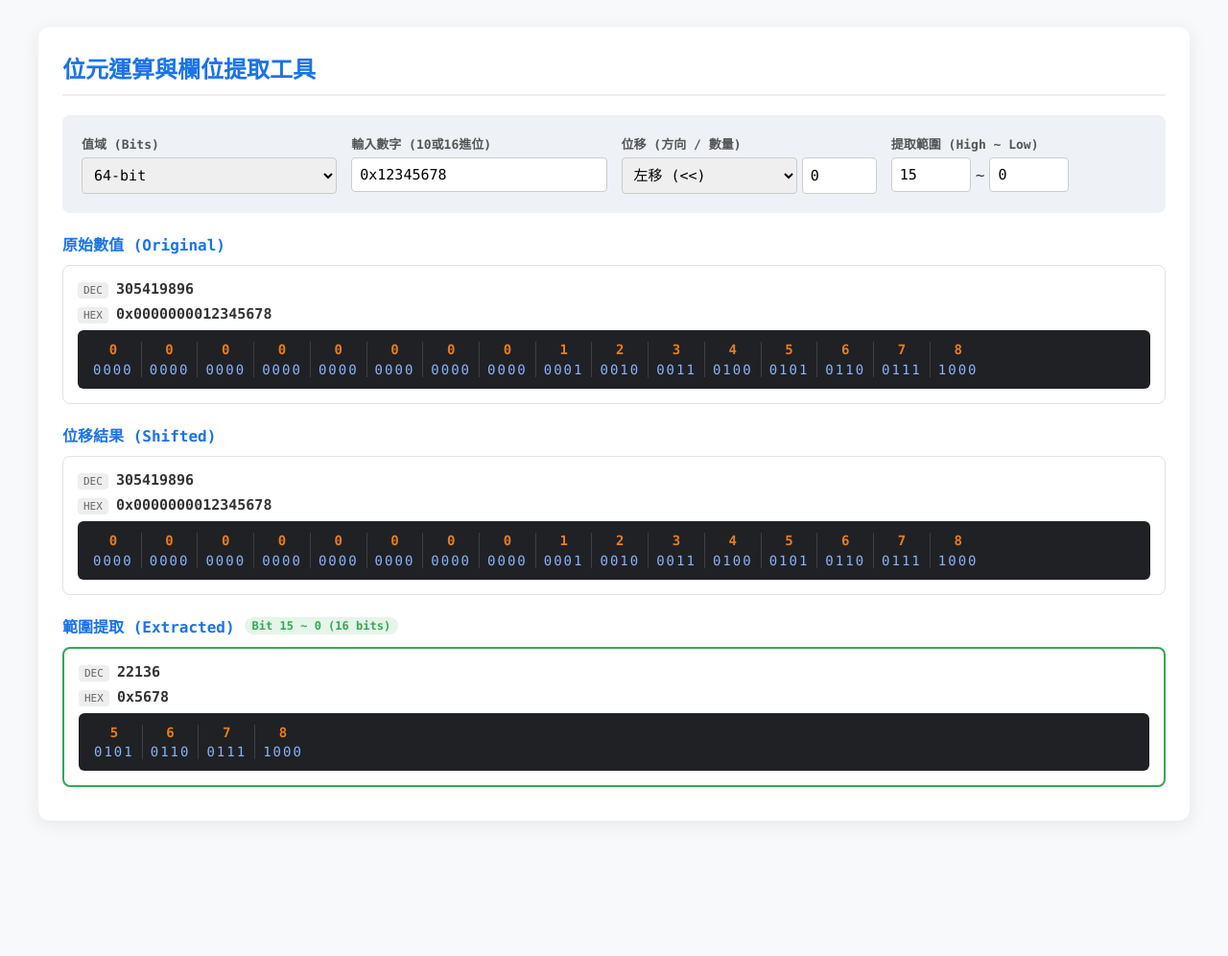
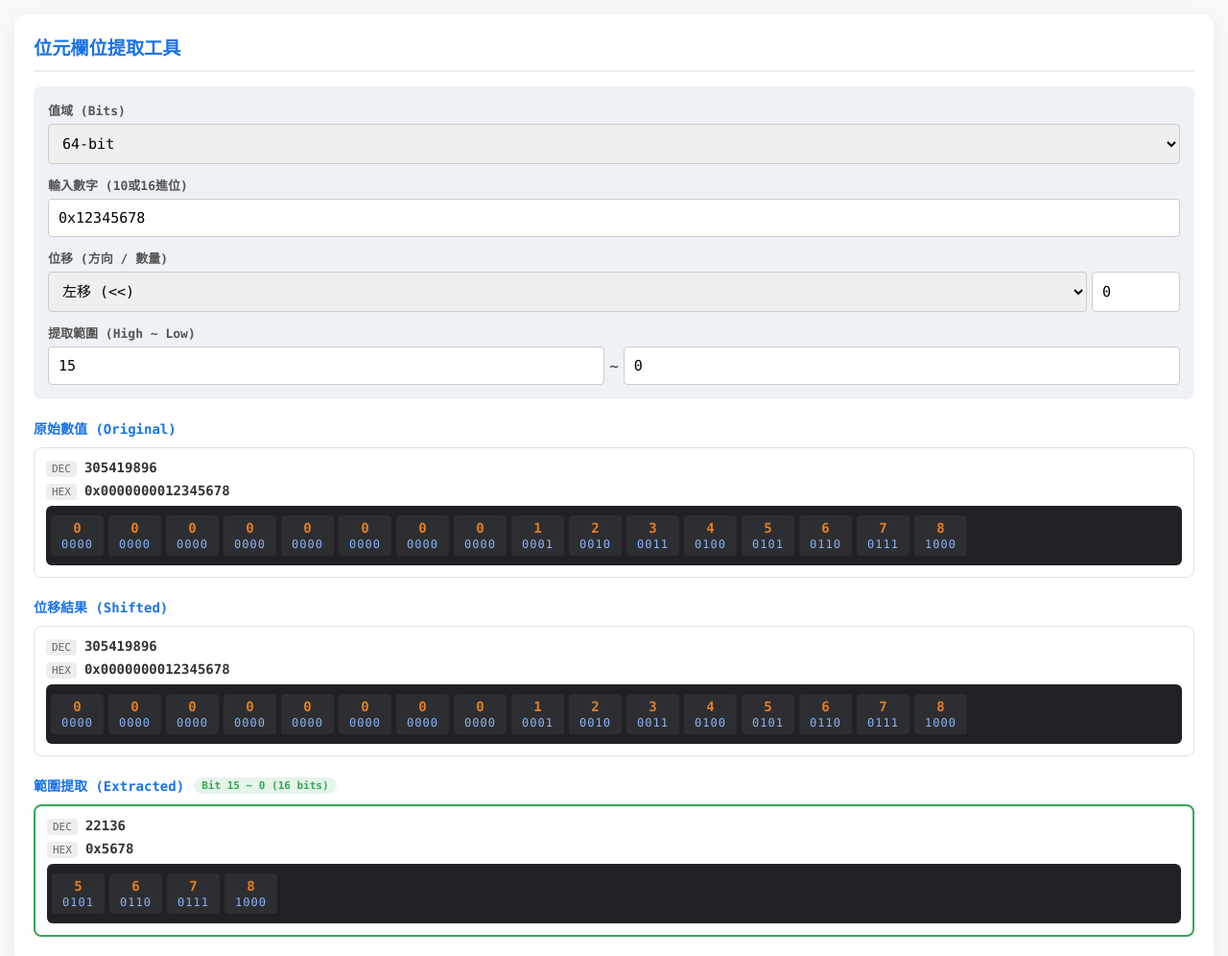
Before and after one commit to JK-YYS/bit-field-app, a website: page index.html in a window 1280 px wide. Shown: the whole page at 96% size. Before the commit the page ends 883 px from the top, so only its background shows below. Drawn offline with Linux system fonts and the light colour scheme.

Commit message:
Update index.html

```diff
--- a/index.html
+++ b/index.html
@@ -3,7 +3,7 @@
 <head>
     <meta charset="UTF-8">
     <meta name="viewport" content="width=device-width, initial-scale=1.0">
-    <title>位元欄位提取工具 (Bit Field Extractor)</title>
+    <title>位元欄位提取工具 (Mobile Optimized)</title>
     <style>
         :root {
             --bg-color: #f8f9fa;
@@ -14,35 +14,51 @@
             --code-bg: #202124;
             --highlight: #34a853;
         }
-        body { font-family: 'Consolas', 'Monaco', 'Microsoft JhengHei', monospace; background-color: var(--bg-color); padding: 20px; color: #333; }
-        .container { max-width: 1150px; margin: auto; background: var(--card-bg); padding: 25px; border-radius: 12px; box-shadow: 0 4px 20px rgba(0,0,0,0.08); }
-        h2 { color: var(--primary-color); border-bottom: 2px solid #eee; padding-bottom: 10px; margin: 0 0 20px 0; }
+        body { font-family: 'Consolas', 'Monaco', 'Microsoft JhengHei', monospace; background-color: var(--bg-color); padding: 15px; color: #333; margin: 0; }
+        .container { max-width: 100%; margin: auto; background: var(--card-bg); padding: 20px; border-radius: 12px; box-shadow: 0 4px 20px rgba(0,0,0,0.08); }
+        h2 { color: var(--primary-color); border-bottom: 2px solid #eee; padding-bottom: 10px; margin: 0 0 15px 0; font-size: 1.2rem; }
 
-        .controls { display: grid; grid-template-columns: repeat(auto-fit, minmax(220px, 1fr)); gap: 15px; background: #eef2f7; padding: 20px; border-radius: 8px; margin-bottom: 20px; }
+        .controls { display: grid; grid-template-columns: 1fr; gap: 12px; background: #eef2f7; padding: 15px; border-radius: 8px; margin-bottom: 20px; }
         .input-group { display: flex; flex-direction: column; gap: 5px; }
         label { font-weight: bold; font-size: 13px; color: #555; }
-        input, select { padding: 8px; border: 1px solid #ccc; border-radius: 4px; font-size: 15px; font-family: inherit; }
+        input, select { padding: 10px; border: 1px solid #ccc; border-radius: 4px; font-size: 15px; font-family: inherit; }
 
-        .section-title { font-weight: bold; color: var(--primary-color); margin: 20px 0 10px 0; display: flex; align-items: center; gap: 10px; }
-        .result-card { background: var(--card-bg); border: 1px solid #dfe1e5; border-radius: 8px; padding: 15px; margin-bottom: 10px; }
-        .val-row { margin-bottom: 8px; font-size: 15px; }
+        .section-title { font-weight: bold; color: var(--primary-color); margin: 20px 0 10px 0; display: flex; align-items: center; gap: 10px; font-size: 14px; }
+        .result-card { background: var(--card-bg); border: 1px solid #dfe1e5; border-radius: 8px; padding: 12px; margin-bottom: 10px; }
+        .val-row { margin-bottom: 8px; font-size: 14px; word-break: break-all; }
         .label-tag { background: #eee; padding: 2px 6px; border-radius: 4px; font-size: 11px; margin-right: 8px; color: #666; }
 
-        /* 二進位顯示核心樣式 */
-        .binary-row { display: flex; flex-direction: row; background: var(--code-bg); padding: 12px 8px; border-radius: 6px; overflow-x: auto; }
-        .bit-unit { display: flex; flex-direction: column; align-items: center; flex: 0 0 auto; min-width: 40px; padding: 0 8px; border-right: 1px solid #3c4043; }
-        .bit-unit:last-child { border-right: none; }
-        .hex-top { color: var(--hex-color); font-weight: bold; font-size: 14px; margin-bottom: 4px; min-height: 1.2em; }
-        .bin-bottom { color: var(--bin-color); font-size: 14px; letter-spacing: 2px; }
+        /* 關鍵修改：增加 flex-wrap 讓內容可以自動換行 */
+        .binary-row {
+            display: flex;
+            flex-direction: row;
+            flex-wrap: wrap; /* 讓超出寬度的方格換行 */
+            background: var(--code-bg);
+            padding: 10px 5px;
+            border-radius: 6px;
+            gap: 5px; /* 方格間距 */
+        }
+        .bit-unit {
+            display: flex;
+            flex-direction: column;
+            align-items: center;
+            background: #2d2e31; /* 為每個單元增加微弱背景色 */
+            padding: 5px;
+            border-radius: 4px;
+            min-width: 45px;
+            border-right: none; /* 手機版不使用右邊框區分 */
+        }
+        .hex-top { color: var(--hex-color); font-weight: bold; font-size: 14px; margin-bottom: 2px; }
+        .bin-bottom { color: var(--bin-color); font-size: 12px; letter-spacing: 1px; }
 
         .highlight-box { border: 2px solid var(--highlight); }
-        .range-info { font-size: 12px; color: var(--highlight); background: #e6f4ea; padding: 2px 8px; border-radius: 10px; }
+        .range-info { font-size: 11px; color: var(--highlight); background: #e6f4ea; padding: 2px 8px; border-radius: 10px; }
     </style>
 </head>
 <body>
 
 <div class="container">
-    <h2>位元運算與欄位提取工具</h2>
+    <h2>位元欄位提取工具</h2>
 
     <div class="controls">
         <div class="input-group">
@@ -63,30 +79,30 @@
                     <option value="L">左移 (<<)</option>
                     <option value="R">右移 (>>)</option>
                 </select>
-                <input type="number" id="shiftAmt" value="0" min="0" oninput="update()" style="width:60px;">
+                <input type="number" id="shiftAmt" value="0" min="0" oninput="update()" style="width:70px;">
             </div>
         </div>
         <div class="input-group">
             <label>提取範圍 (High ~ Low)</label>
             <div style="display: flex; align-items: center; gap: 5px;">
-                <input type="number" id="rangeHigh" value="15" oninput="update()" style="width:65px;">
+                <input type="number" id="rangeHigh" value="15" oninput="update()" style="flex:1;">
                 <span>~</span>
-                <input type="number" id="rangeLow" value="0" oninput="update()" style="width:65px;">
+                <input type="number" id="rangeLow" value="0" oninput="update()" style="flex:1;">
             </div>
         </div>
     </div>
 
     <div class="section-title">原始數值 (Original)</div>
-    <div class="result-card" id="originRes"></div>
+    <div id="originRes"></div>
 
     <div class="section-title">位移結果 (Shifted)</div>
-    <div class="result-card" id="shiftedRes"></div>
+    <div id="shiftedRes"></div>
 
     <div class="section-title">
         範圍提取 (Extracted)
         <span id="rangeDisplay" class="range-info">Bit 15 ~ 0</span>
     </div>
-    <div class="result-card highlight-box" id="rangeRes"></div>
+    <div id="rangeRes"></div>
 </div>
 
 <script>
@@ -112,12 +128,10 @@
             if (!inputStr) return;
             let val = BigInt(inputStr) & MASK_FULL;
 
-            // 1. 原始與位移 (標準 4-bit 對齊)
             renderStandard(val, 'originRes', bitMode);
             let sVal = (shiftDir === 'L') ? (val << shiftAmt) : (val >> shiftAmt);
             renderStandard(sVal & MASK_FULL, 'shiftedRes', bitMode);
 
-            // 2. 提取範圍 (精確 bit 顯示)
             const h = Math.max(rHigh, rLow);
             const l = Math.min(rHigh, rLow);
             const len = h - l + 1;
@@ -129,61 +143,49 @@
         }
     }
 
-    // 標準顯示：湊滿 4 bits 一組
     function renderStandard(num, targetId, totalBits) {
         const hexSize = totalBits / 4;
         const hexStr = num.toString(16).padStart(hexSize, '0').toUpperCase();
         const binStr = num.toString(2).padStart(totalBits, '0');
 
-        let html = `<div class="binary-row">`;
+        let html = `<div class="result-card"><div class="val-row"><span class="label-tag">DEC</span><strong>${num.toString(10)}</strong></div>
+                    <div class="val-row"><span class="label-tag">HEX</span><strong>0x${hexStr}</strong></div>
+                    <div class="binary-row">`;
         for (let i = 0; i < hexSize; i++) {
             html += `<div class="bit-unit">
                         <div class="hex-top">${hexStr[i]}</div>
                         <div class="bin-bottom">${binStr.substr(i*4, 4)}</div>
                      </div>`;
         }
-        html += `</div>`;
-
-        document.getElementById(targetId).innerHTML = `
-            <div class="val-row"><span class="label-tag">DEC</span><strong>${num.toString(10)}</strong></div>
-            <div class="val-row"><span class="label-tag">HEX</span><strong>0x${hexStr}</strong></div>
-            ${html}`;
+        html += `</div></div>`;
+        document.getElementById(targetId).innerHTML = html;
     }
 
-    // 提取顯示：提取幾個 bit 就顯幾個，但維持每 4 bit 分隔
     function renderExtracted(num, targetId, len) {
         const binStr = num.toString(2).padStart(len, '0');
         const hexStr = num.toString(16).toUpperCase();
 
-        let html = `<div class="binary-row">`;
-        // 從右側(LSB)開始計算，但為了 layout 要從左側開始渲染
-        // 我們先計算總共有幾組
+        let html = `<div class="result-card highlight-box"><div class="val-row"><span class="label-tag">DEC</span><strong>${num.toString(10)}</strong></div>
+                    <div class="val-row"><span class="label-tag">HEX</span><strong>0x${hexStr}</strong></div>
+                    <div class="binary-row">`;
+
         const groups = [];
         for (let i = len; i > 0; i -= 4) {
             const currentLen = i < 4 ? i : 4;
             const chunk = binStr.substring(i - currentLen, i);
-            groups.unshift(chunk); // 放到陣列前方
+            groups.unshift(chunk);
         }
-
-        // 根據對應的 16 進位字元渲染 (需注意 16 進位是對應整個數值)
-        // 為了簡單化，我們直接計算每一組對應的 Hex
         const fullHexStr = num.toString(16).toUpperCase().padStart(groups.length, '0');
 
         groups.forEach((chunk, index) => {
-            // 只有完整 4 bits 或最後一組才顯示對應的 Hex 比較合理
-            // 這裡顯示該 chunk 所在的 16 進位位置
             const hexChar = fullHexStr[index];
             html += `<div class="bit-unit">
                         <div class="hex-top">${hexChar}</div>
                         <div class="bin-bottom">${chunk}</div>
                      </div>`;
         });
-        html += `</div>`;
-
-        document.getElementById(targetId).innerHTML = `
-            <div class="val-row"><span class="label-tag">DEC</span><strong>${num.toString(10)}</strong></div>
-            <div class="val-row"><span class="label-tag">HEX</span><strong>0x${hexStr}</strong></div>
-            ${html}`;
+        html += `</div></div>`;
+        document.getElementById(targetId).innerHTML = html;
     }
 
     window.onload = () => { adjustRangeLimit(); update(); };
```
